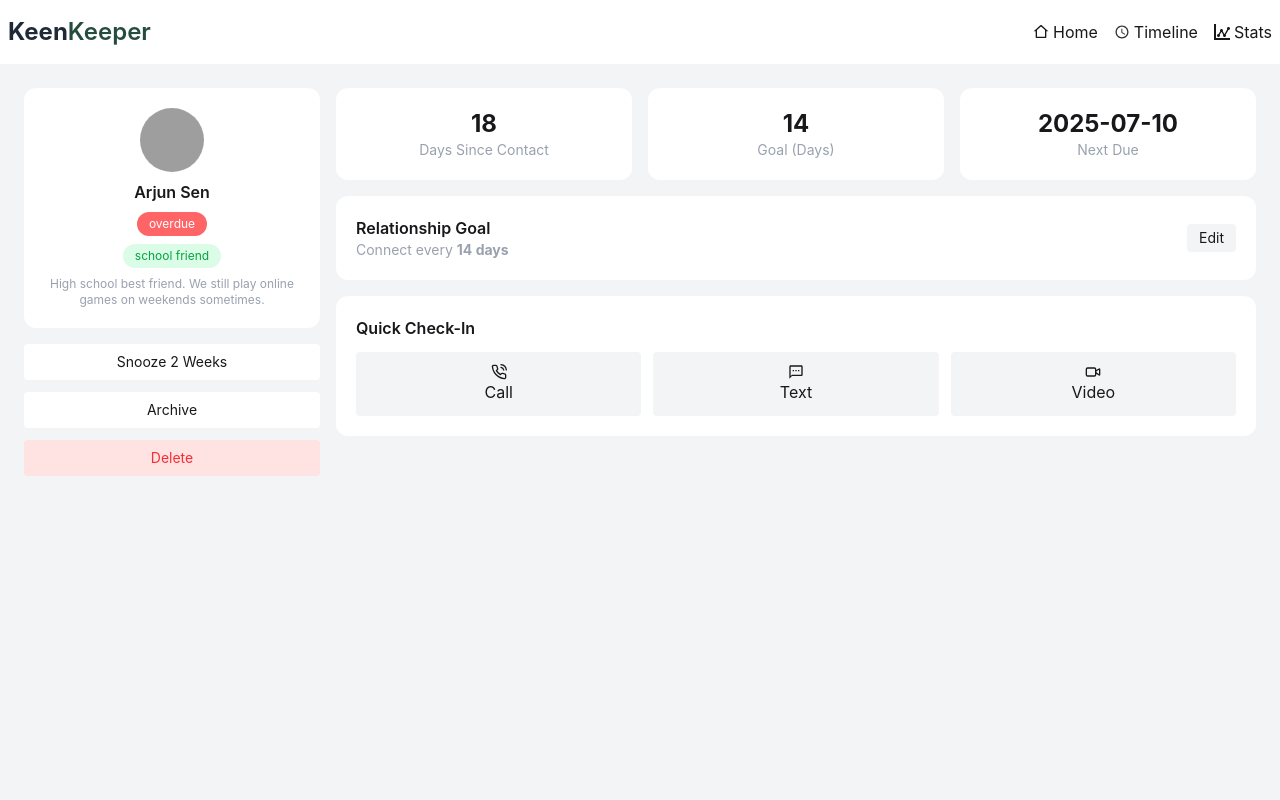
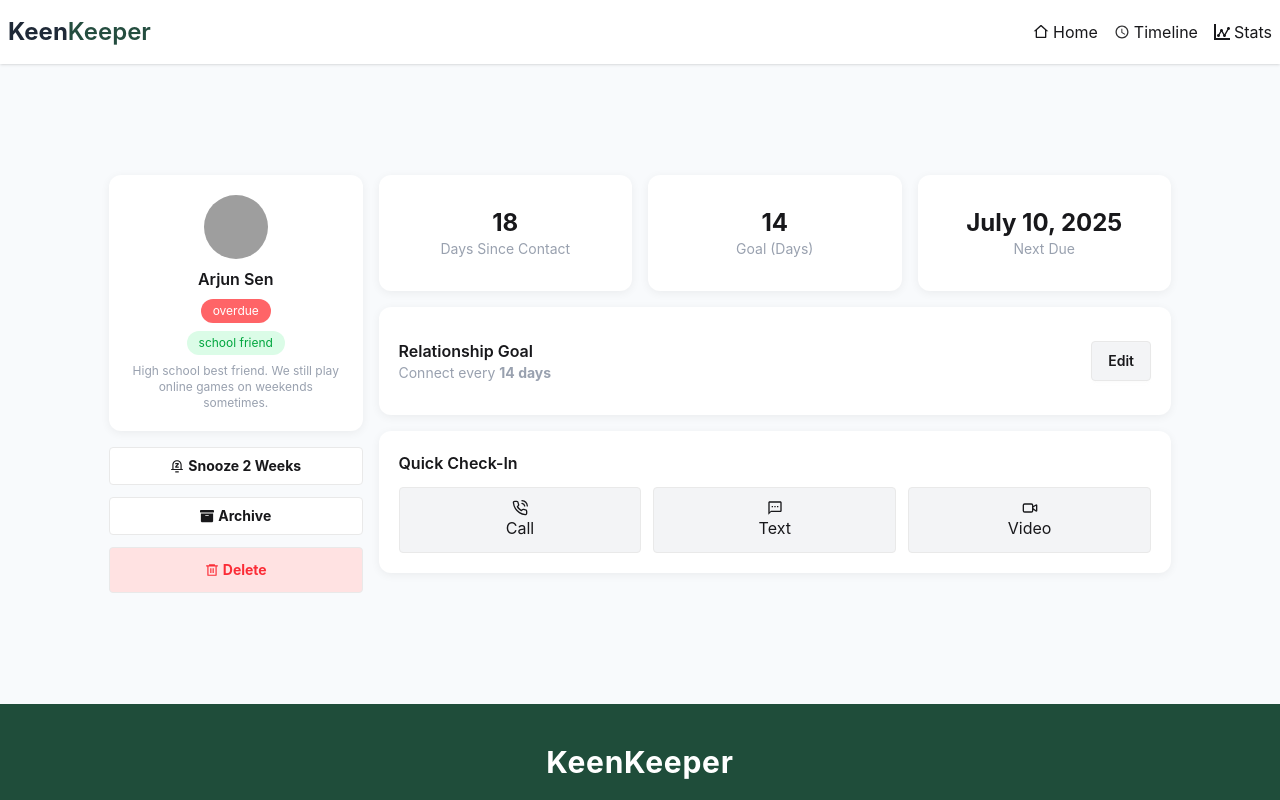
Before and after one commit to Nabdip-Dev/A7-keen-keeper, a React (Vite) app: page /friend/1 in a window 1280 px wide. Shown: the top 800 px of the page. Built offline with nearby package versions, Linux system fonts and the light colour scheme; grey boxes are pictures that could not be loaded.

Commit message:
update UI, timeline empty state, navigation and styling improvements

```diff
--- a/package.json
+++ b/package.json
@@ -17,6 +17,7 @@
     "react-router": "^7.14.0",
     "react-router-dom": "^7.14.0",
     "react-spinners": "^0.17.0",
+    "react-toastify": "^11.0.5",
     "tailwindcss": "^4.2.2"
   },
   "devDependencies": {
--- a/src/conponents/homepage/TrandingFriend.jsx
+++ b/src/conponents/homepage/TrandingFriend.jsx
@@ -8,26 +8,26 @@ const TrandingFriend = () => {
 
     return (
 
-        <div className='mx-auto container bg-[#F8FAFC] w-[1110px] mb-10'>
+        <div className='mx-auto min-h-screen container bg-[#F8FAFC] w-[1110px] mb-10'>
 
             <div className='grid grid-cols-2 md:grid-cols-4 gap-8 container mb-10'>
 
-                <div className='flex flex-col justify-center items-center text-center bg-white py-5 rounded'>
+                <div className='flex flex-col justify-center items-center text-center shadow-[0_2px_10px_rgba(0,0,0,0.06)] bg-white py-5 rounded'>
                     <h1 className='font-bold text-2xl'>{fends.length}</h1>
                     <p className='text-[#64748B]'>Total Friends</p>
                 </div>
 
-                <div className='flex flex-col justify-center items-center text-center bg-white py-5 rounded'>
+                <div className='flex flex-col justify-center items-center text-center shadow-[0_2px_10px_rgba(0,0,0,0.06)] bg-white py-5 rounded'>
                     <h1 className='font-bold text-2xl'>{fends.filter(f => f.status === "on-track").length}</h1>
                     <p className='text-[#64748B]'>On Track</p>
                 </div>
 
-                <div className='flex flex-col justify-center items-center text-center bg-white py-5 rounded'>
+                <div className='flex flex-col justify-center items-center text-center shadow-[0_2px_10px_rgba(0,0,0,0.06)] bg-white py-5 rounded'>
                     <h1 className='font-bold text-2xl'>{fends.filter(f => f.status === "overdue" || f.status === "almost due").length}</h1>
                     <p className='text-[#64748B]'>Need Attention</p>
                 </div>
 
-                <div className='flex flex-col justify-center items-center text-center bg-white py-5 rounded'>
+                <div className='flex flex-col justify-center items-center text-center shadow-[0_2px_10px_rgba(0,0,0,0.06)] bg-white py-5 rounded'>
                     <h1 className='font-bold text-2xl'>{fends.filter(f => f.days_since_contact <= 14).length}</h1>
                     <p className='text-[#64748B]'>Interactions This Month</p>
                 </div>
@@ -35,7 +35,7 @@ const TrandingFriend = () => {
             </div>
 
             <div>
-                {loading == true ? <div className='flex justify-center items-center'><RingLoader /></div> : <div className='grid grid-cols-4 gap-8 container mx-auto justify-items-center'>
+                {loading == true ? <div className='h-[30vh] flex justify-center items-center'><RingLoader /></div> : <div className='grid grid-cols-4 gap-8 container mx-auto justify-items-center'>
                     {
                         fends.map((fnd, index) => {
                             return (
--- a/src/hooks/FriendUse.jsx
+++ b/src/hooks/FriendUse.jsx
@@ -13,7 +13,7 @@ const FriendUse = () => {
             setTimeout(() => {
                 setFends(data)
                 setLoding(false)
-            }, 1000)
+            }, 500)
         }
         fetchData()
     }, [])
--- a/src/main.jsx
+++ b/src/main.jsx
@@ -3,9 +3,11 @@ import './index.css'
 import { createRoot } from 'react-dom/client'
 import router from './router/router.jsx'
 import { RouterProvider } from 'react-router'
+import { ToastContainer } from 'react-toastify'
 
 createRoot(document.getElementById('root')).render(
   <StrictMode>
     <RouterProvider router={router} />
+    <ToastContainer position="top-center" />
   </StrictMode>,
 )
--- a/src/page/friendDetiles/FriendDetiles.jsx
+++ b/src/page/friendDetiles/FriendDetiles.jsx
@@ -5,6 +5,9 @@ import { RingLoader } from 'react-spinners';
 import { FiPhoneCall } from 'react-icons/fi';
 import { MdOutlineTextsms } from 'react-icons/md';
 import { LuVideo } from 'react-icons/lu';
+import { toast } from 'react-toastify';
+import { RiDeleteBin6Line, RiNotificationSnoozeLine } from 'react-icons/ri';
+import { FaArchive } from 'react-icons/fa';
 
 const FriendDetiles = () => {
     const { id } = useParams();
@@ -24,28 +27,29 @@ const FriendDetiles = () => {
         const newEvent = {
             type,
             name: friend.name,
-            date: new Date().toLocaleDateString()
+            date: new Date().toLocaleDateString("en-US", {
+                year: "numeric",
+                month: "long",
+                day: "numeric"
+            })
         };
 
-        // 👉 always array as base
-        const oldData = JSON.parse(localStorage.getItem("timeline")) || [];
-
+        const oldData = JSON.parse(sessionStorage.getItem("timeline")) || [];
         const updatedData = [...oldData, newEvent];
 
-        localStorage.setItem("timeline", JSON.stringify(updatedData));
-
-        console.log("Saved:", updatedData); // debug
+        sessionStorage.setItem("timeline", JSON.stringify(updatedData));
+        toast.success(`${type} saved successfully!`);
     };
 
     return (
-        <div className="p-6 bg-gray-100 min-h-screen">
+        <div className="p-6 min-h-[80vh] w-[1110px] mx-auto flex items-center">
 
-            <div className="grid grid-cols-4 gap-4">
+            <div className="grid grid-rows md:grid-cols-4 gap-4">
 
                 {/* ================= LEFT ================= */}
                 <div className="col-span-1 space-y-4">
 
-                    <div className="flex flex-col bg-white p-5 rounded-xl text-center items-center">
+                    <div className="flex flex-col bg-white shadow-[0_2px_10px_rgba(0,0,0,0.06)] p-5 rounded-xl text-center items-center">
                         <img src={friend.picture} className="w-16 h-16 rounded-full mb-2" />
                         <h2 className="font-semibold">{friend.name}</h2>
 
@@ -63,9 +67,13 @@ const FriendDetiles = () => {
                     </div>
 
                     <div className="space-y-3 text-sm">
-                        <button className="w-full bg-white py-2 rounded">Snooze 2 Weeks</button>
-                        <button className="w-full bg-white py-2 rounded">Archive</button>
-                        <button className="w-full bg-red-100 text-red-500 py-2 rounded">Delete</button>
+
+                        <button className="w-full cursor-pointer flex gap-1 font-bold justify-center items-center text-center bg-white border border-[#E9E9E9] py-2 rounded"><RiNotificationSnoozeLine />Snooze 2 Weeks</button>
+
+                        <button className="w-full cursor-pointer flex gap-1 font-bold justify-center items-center text-center bg-white border border-[#E9E9E9] py-2 rounded"><FaArchive />Archive</button>
+
+                        <button className="w-full cursor-pointer flex gap-1 font-bold justify-center items-center text-center bg-red-100 border border-[#E9E9E9] text-red-500 py-3 rounded"><RiDeleteBin6Line />Delete</button>
+
                     </div>
 
                 </div>
@@ -76,45 +84,51 @@ const FriendDetiles = () => {
                     {/* STATS */}
                     <div className="grid grid-cols-3 gap-4">
 
-                        <div className="bg-white p-5 rounded-xl text-center">
+                        <div className="bg-white py-8 px-5 rounded-xl text-center shadow-[0_2px_10px_rgba(0,0,0,0.06)]">
                             <h1 className="text-2xl font-bold">{friend.days_since_contact}</h1>
                             <p className="text-gray-400 text-sm">Days Since Contact</p>
                         </div>
 
-                        <div className="bg-white p-5 rounded-xl text-center">
+                        <div className="bg-white py-8 px-5 rounded-xl text-center shadow-[0_2px_10px_rgba(0,0,0,0.06)]">
                             <h1 className="text-2xl font-bold">{friend.goal}</h1>
                             <p className="text-gray-400 text-sm">Goal (Days)</p>
                         </div>
 
-                        <div className="bg-white p-5 rounded-xl text-center">
-                            <h1 className="text-2xl font-bold">{friend.next_due_date}</h1>
+                        <div className="bg-white py-8 px-5 rounded-xl text-center shadow-[0_2px_10px_rgba(0,0,0,0.06)]">
+                            <h1 className="text-2xl font-bold">
+                                {new Date(friend.next_due_date).toLocaleDateString("en-US", {
+                                    year: "numeric",
+                                    month: "long",
+                                    day: "numeric"
+                                })}
+                            </h1>
                             <p className="text-gray-400 text-sm">Next Due</p>
                         </div>
 
                     </div>
 
                     {/* RELATIONSHIP GOAL */}
-                    <div className="bg-white p-5 rounded-xl flex justify-between items-center">
+                    <div className="bg-white py-8 px-5 rounded-xl flex justify-between items-center shadow-[0_2px_10px_rgba(0,0,0,0.06)]">
                         <div>
                             <h3 className="font-semibold">Relationship Goal</h3>
                             <p className="text-gray-400 text-sm">
                                 Connect every <b>{friend.goal} days</b>
                             </p>
                         </div>
-                        <button className="bg-gray-100 px-3 py-1 rounded text-sm">
+                        <button className="btn bg-gray-100  rounded text-sm">
                             Edit
                         </button>
                     </div>
 
                     {/* QUICK CHECK IN */}
-                    <div className="bg-white p-5 rounded-xl">
+                    <div className="bg-white shadow-[0_2px_10px_rgba(0,0,0,0.06)] p-5 rounded-xl">
                         <h3 className="font-semibold mb-3">Quick Check-In</h3>
 
                         <div className="grid grid-cols-3 gap-3">
 
                             <button
                                 onClick={() => handleAction("Call")}
-                                className="flex flex-col items-center bg-gray-100 py-3 rounded"
+                                className="flex flex-col cursor-pointer border border-[#E9E9E9] items-center bg-gray-100 py-3 rounded transition-all duration-300 hover:bg-white hover:shadow-xl hover:-translate-y-1 hover:border-gray-300"
                             >
                                 <FiPhoneCall />
                                 Call
@@ -122,7 +136,7 @@ const FriendDetiles = () => {
 
                             <button
                                 onClick={() => handleAction("Text")}
-                                className="flex flex-col items-center bg-gray-100 py-3 rounded"
+                                className="flex flex-col cursor-pointer border border-[#E9E9E9] items-center bg-gray-100 py-3 rounded transition-all duration-300 hover:bg-white hover:shadow-xl hover:-translate-y-1 hover:border-gray-300"
                             >
                                 <MdOutlineTextsms />
                                 Text
@@ -130,7 +144,7 @@ const FriendDetiles = () => {
 
                             <button
                                 onClick={() => handleAction("Video")}
-                                className="flex flex-col items-center bg-gray-100 py-3 rounded"
+                                className="flex flex-col cursor-pointer border border-[#E9E9E9] items-center bg-gray-100 py-3 rounded transition-all duration-300 hover:bg-white hover:shadow-xl hover:-translate-y-1 hover:border-gray-300"
                             >
                                 <LuVideo />
                                 Video
--- a/src/page/timeline/Timeline.jsx
+++ b/src/page/timeline/Timeline.jsx
@@ -2,29 +2,66 @@ import React, { useEffect, useState } from 'react';
 import { FiPhoneCall } from 'react-icons/fi';
 import { MdOutlineTextsms } from 'react-icons/md';
 import { LuVideo } from 'react-icons/lu';
+import { FaRegFaceFrownOpen } from 'react-icons/fa6';
+import { useNavigate } from 'react-router';
 
 const Timeline = () => {
     const [timeline, setTimeline] = useState([]);
+    const navigate = useNavigate();
+
+    const loadData = () => {
+        const data = JSON.parse(sessionStorage.getItem("timeline")) || [];
+        setTimeline(data);
+    };
 
     useEffect(() => {
-        const data = JSON.parse(localStorage.getItem("timeline")) || [];
+        loadData();
 
-        console.log("Loaded:", data); // debug
+        const handleUnload = () => {
+            sessionStorage.removeItem("timeline");
+        };
 
-        setTimeline(data);
+        window.addEventListener("beforeunload", handleUnload);
+
+        return () => {
+            window.removeEventListener("beforeunload", handleUnload);
+        };
     }, []);
 
     return (
+
         <div className="p-6 bg-gray-100 min-h-screen">
 
-            <div className="bg-white p-5 rounded-xl">
+            <div className="p-5 rounded-xl">
                 <h2 className="text-xl font-bold mb-4">Timeline</h2>
+                {timeline.length === 0 ? (
+                    <div className='min-h-[60vh] flex justify-center items-center text-center'>
+                        <div className="flex flex-col justify-center items-center text-center py-10 px-6 border-white rounded-xl shadow-sm border-2">
 
-                {timeline.length === 0 ? (
-                    <p className="text-gray-400">No activity yet</p>
+                            <div className="text-5xl text-gray-300 mb-3">
+                                <FaRegFaceFrownOpen />
+                            </div>
+
+                            <h2 className="text-xl font-semibold text-gray-700">
+                                No activity yet
+                            </h2>
+
+                            <p className="text-gray-400 text-sm mt-1">
+                                Start calling, texting or video chatting to see your timeline here
+                            </p>
+
+                            <button
+                                onClick={() => navigate("/")}
+                                className="mt-5 cursor-pointer px-4 py-2 bg-black text-white text-sm rounded hover:bg-gray-800 transition"
+                            >
+                                Go Home
+                            </button>
+
+                        </div>
+                    </div>
                 ) : (
                     timeline.map((item, index) => (
-                        <div key={index} className="flex items-center gap-3 bg-gray-100 p-3 rounded mb-2">
+                        <div key={index} className="flex items-center gap-3 border border-[#E9E9E9] bg-white p-3 rounded mb-2">
 
                             {item.type === "Call" && <FiPhoneCall />}
                             {item.type === "Text" && <MdOutlineTextsms />}
```
Also changed, not shown: 1 other file (tests, documents, lock files or other folders).
